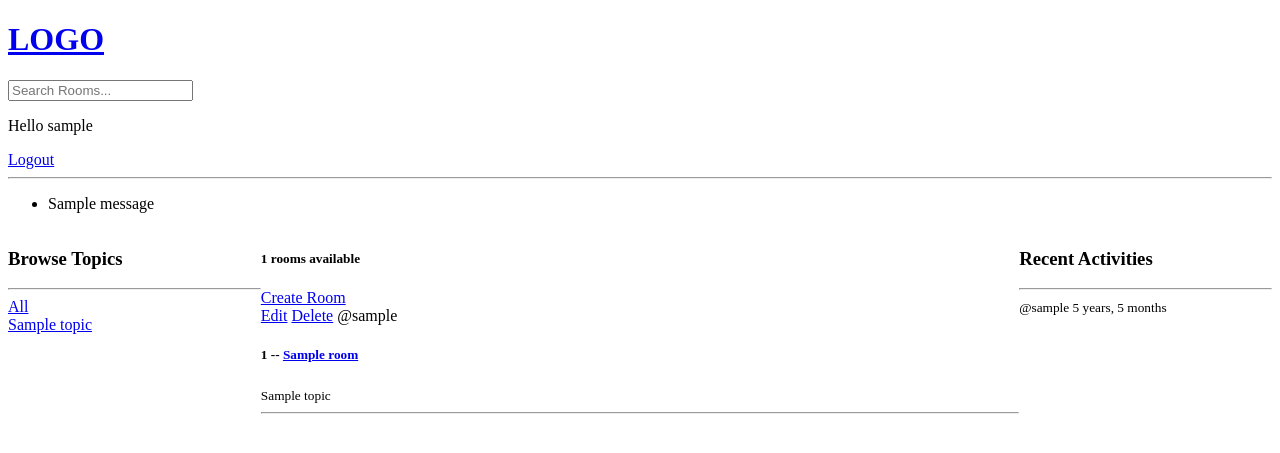
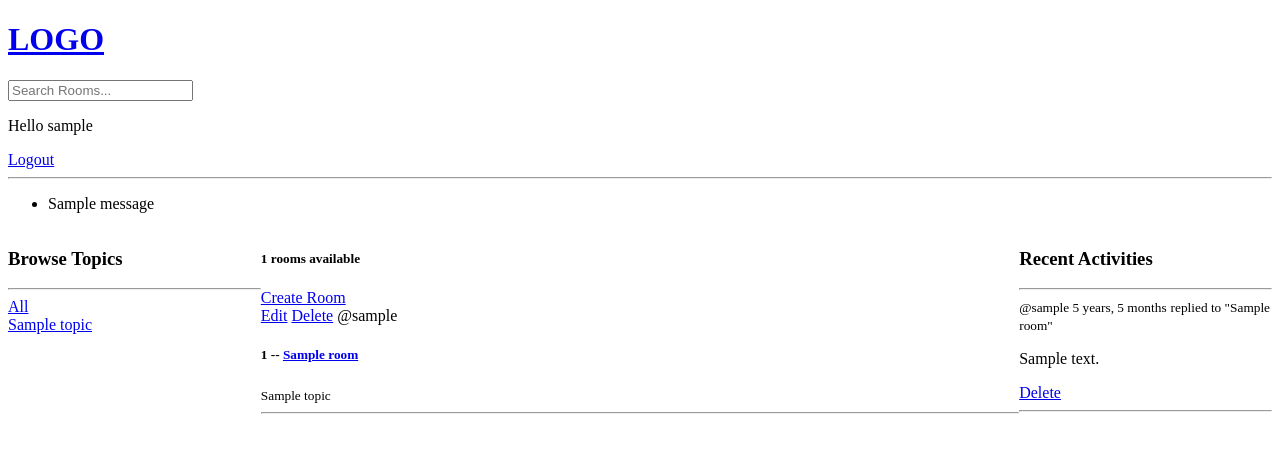
Before and after one commit to jsumit649/studybuddy, a Django app: page / in a window 1280 px wide. Shown: the top 453 px of the page. Run offline with Django 5.2, Linux system fonts and the light colour scheme; a user stored in the database is signed in; tables that the repository leaves empty hold one stand-in row (values such as "Sample post"); one stand-in notice (Sample message) is shown.

Commit message:
created seperate activity component

```diff
--- /dev/null
+++ b/base/templates/base/activity_component.html
@@ -0,0 +1,14 @@
+<h3>Recent Activities</h3>
+        <hr>
+        {% for message in room_messages %}
+            <div>
+                <small>@{{message.user}}  {{message.created|timesince}}</small>
+                <small>replied to "{{message.room}}"</small>
+
+                <p>{{message}}</p>
+                {% if request.user == message.user %}
+                <a href="{% url 'delete-message' message.id %}">Delete</a>
+                {% endif %}
+                <hr>
+            </div>
+        {% endfor %}
--- a/base/templates/base/home.html
+++ b/base/templates/base/home.html
@@ -49,13 +49,7 @@
 
 
     <div>
-        <h3>Recent Activities</h3>
-        <hr>
-        {% for message in room_messages %}
-            <div>
-                <small>@{{message.user}}  {{message.created|timesince}}</small>
-            </div>
-        {% endfor %}
+        {% include 'base/activity_component.html' %}
     </div>
 
 
--- a/base/views.py
+++ b/base/views.py
@@ -78,7 +78,7 @@ def home(request):
 
     topics = Topic.objects.all()
     room_count = rooms.count()
-    room_messages = Message.objects.all()
+    room_messages = Message.objects.filter(Q(room__topic__name__icontains=q))
 
     context = {"rooms": rooms, "topics": topics, "room_count": room_count, 'room_messages': room_messages}
     return render(request, "base/home.html", context)  # Render the home page template
```
